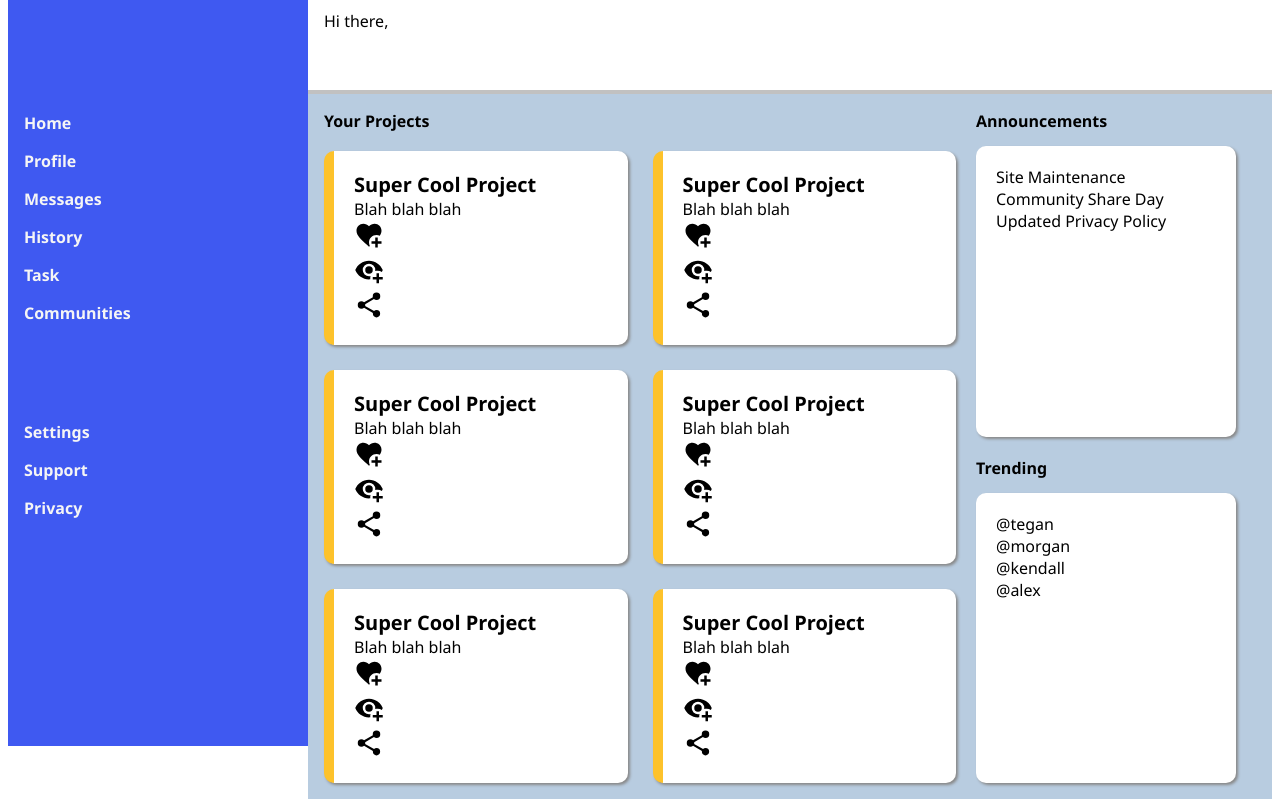
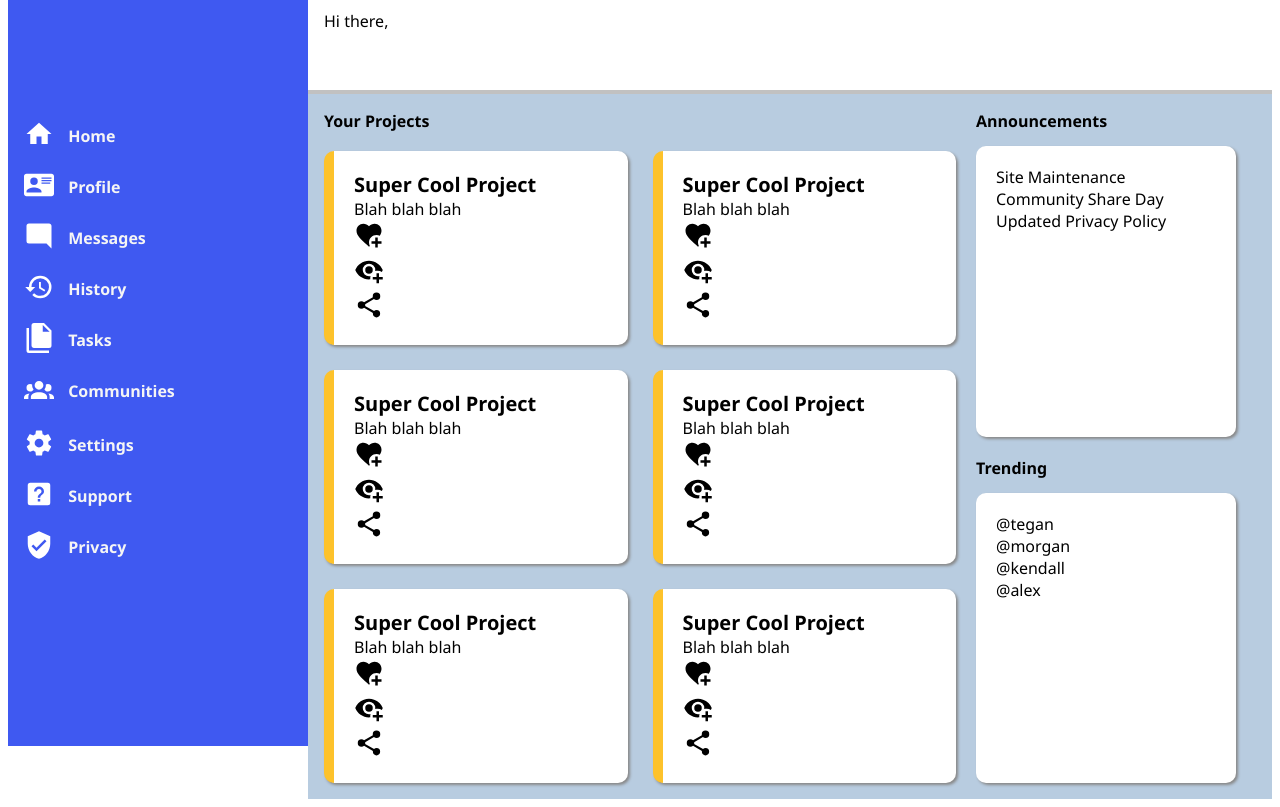
Before and after one commit to cbogs-upenn/odin-admindash, a plain HTML site: page index.html in a window 1280 px wide. Shown: the part 62-869 px from the top of the page. Drawn offline with Linux system fonts and the light colour scheme.

Commit message:
Icon colors and position

```diff
--- a/index.html
+++ b/index.html
@@ -13,17 +13,17 @@
         <div class="nav">
             <div class="title">Dashboard</div>
             <div class="topnav">
-                <div class="menuitem" id="home">Home</div>
-                <div class="menuitem" id="profile">Profile</div>
-                <div class="menuitem" id="messages">Messages</div>
-                <div class="menuitem" id="history">History</div>
-                <div class="menuitem" id="task">Task</div>
-                <div class="menuitem" id="communities">Communities</div>
+                <div class="menuitem" id="home"><img class="filter-white" src="./icons/home.svg" height="30"> Home</div>
+                <div class="menuitem" id="profile"><img class="filter-white" src="./icons/profile.svg" height="30"> Profile</div>
+                <div class="menuitem" id="messages"><img class="filter-white" src="./icons/messages.svg" height="30"> Messages</div>
+                <div class="menuitem" id="history"><img class="filter-white" src="./icons/history.svg" height="30"> History</div>
+                <div class="menuitem" id="task"><img class="filter-white" src="./icons/file-multiple.svg" height="30"> Tasks</div>
+                <div class="menuitem" id="communities"><img class="filter-white" src="./icons/communities.svg" height="30"> Communities</div>
             </div>
             <div class="bottomnav">
-                <div class="menuitem" id="settings">Settings</div>
-                <div class="menuitem" id="support">Support</div>
-                <div class="menuitem" id="privacy">Privacy</div>
+                <div class="menuitem" id="settings"><img class="filter-white" src="./icons/settings.svg" height="30"> Settings</div>
+                <div class="menuitem" id="support"><img class="filter-white" src="./icons/support.svg" height="30"> Support</div>
+                <div class="menuitem" id="privacy"><img class="filter-white" src="./icons/privacy.svg" height="30"> Privacy</div>
             </div>
         </div>
         <div class="header">
--- a/styles.css
+++ b/styles.css
@@ -1,6 +1,10 @@
 * {
     box-sizing: border-box;
     font-family:'Segoe UI', Tahoma, Geneva, Verdana, sans-serif
+}
+
+.filter-white {
+    filter: invert(100%) sepia(0%) saturate(0%) hue-rotate(93deg) brightness(103%) contrast(103%);
 }
 
 .container {
@@ -74,6 +78,11 @@
     padding-bottom: 1rem;
 }
 
+.nav img {
+    padding-right: 10px;
+    position: relative;
+    top: 7px;
+}
 
 
 .section-title,
```
